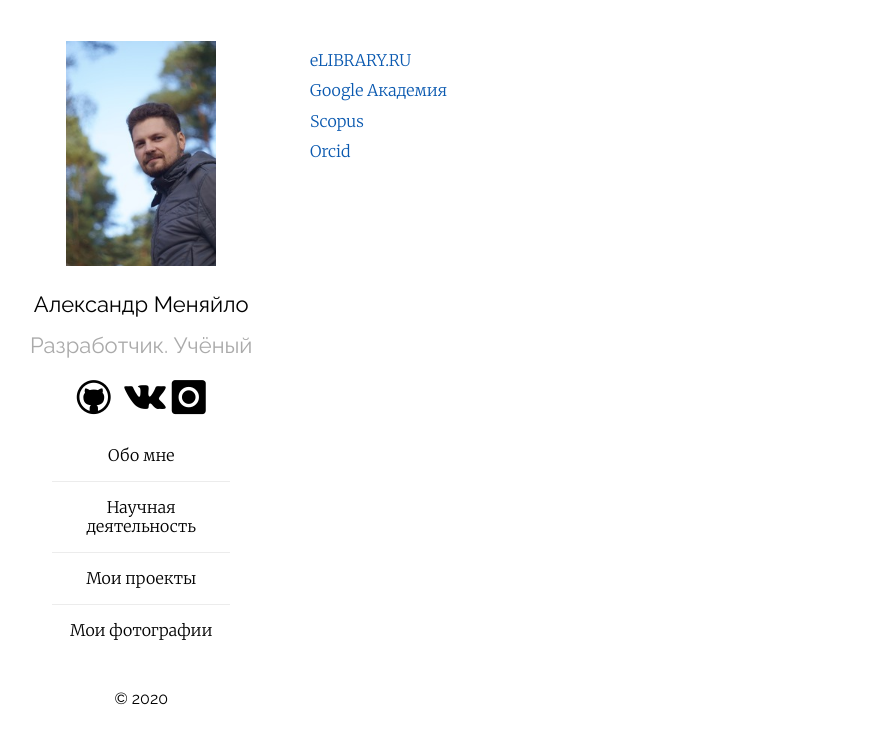
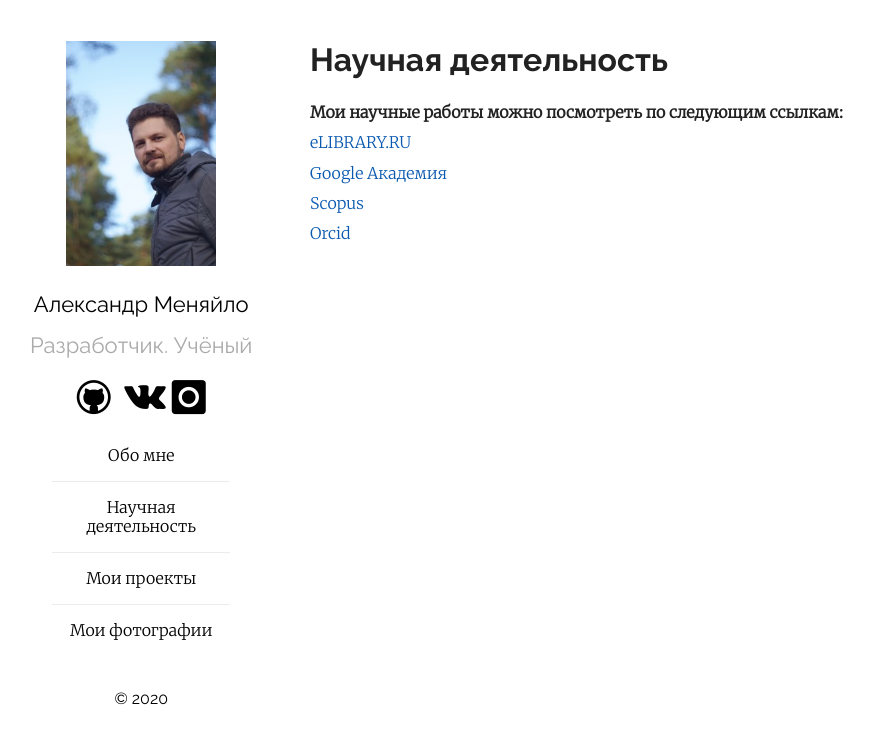
Before and after one commit to Mendeo/mendeo.github.io, a Jekyll site: the page built from scientist.md, in a window 1280 px wide. Shown: the top 744 px of the page, without its empty margins (45-919 px from the left). Built offline with Jekyll 4.4.1, drawn with Linux system fonts in a browser that asks for light colours; our own code applies the rules of GitHub Pages for plain Markdown files.

Commit message:
Улучшил страницу с наукой.

```diff
--- a/scientist.md
+++ b/scientist.md
@@ -2,6 +2,8 @@
 layout: page
 linksInNewTab: true
 ---
+# Научная деятельность
+**Мои научные работы можно посмотреть по следующим ссылкам:**
 [eLIBRARY.RU](https://www.elibrary.ru/author_items.asp?authorid=735193)
 [Google Академия](https://www.elibrary.ru/author_items.asp?authorid=735193)
 [Scopus](https://www.scopus.com/authid/detail.uri?authorId=55490167300)
```
